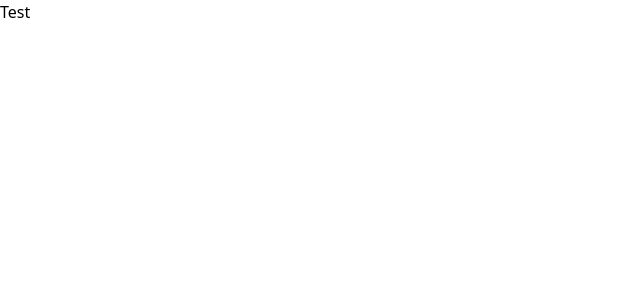
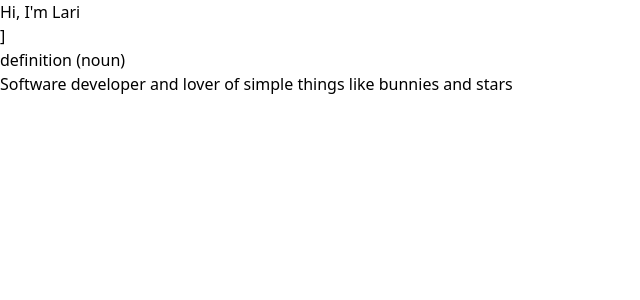
Before and after one commit to popoxta/portfolio, a React (Vite) app: page / in a window 1280 px wide. Shown: the top 300 px of the page, without its empty margins (0-640 px from the left). Built offline with nearby package versions, Linux system fonts and the light colour scheme.

Commit message:
Add titlecard.tsx

```diff
--- a/src/App.tsx
+++ b/src/App.tsx
@@ -1,3 +1,7 @@
+import TitleCard from "./components/TitleCard.tsx";
+
 export default function App() {
-  return <h1>Test</h1>
+  return (
+      <TitleCard/>
+  )
 }
--- /dev/null
+++ b/src/components/TitleCard.tsx
@@ -0,0 +1,9 @@
+export default function TitleCard() {
+    return(
+        <main>
+           <h1>Hi, I'm <span>Lari</span></h1>]
+            <p>definition (noun)</p>
+            <p>Software developer and lover of simple things like bunnies and stars</p>
+        </main>
+    )
+}
```
